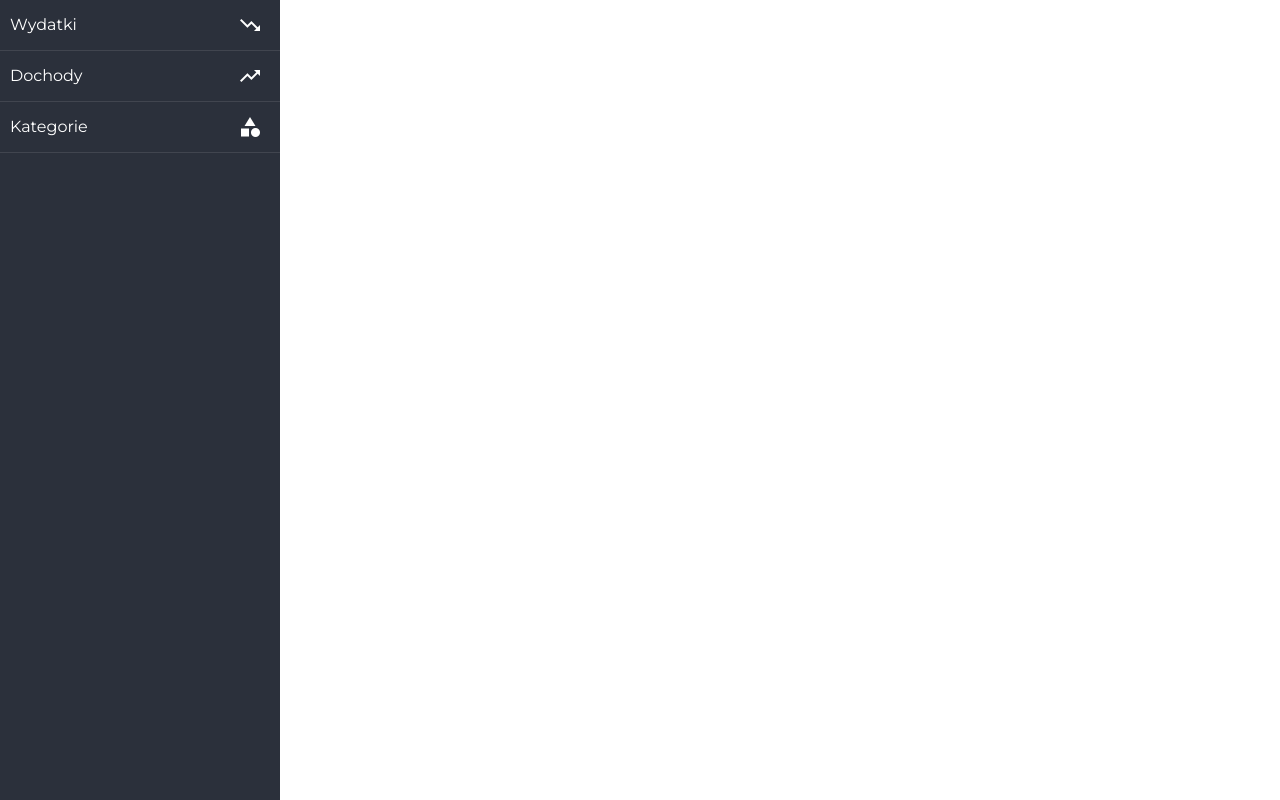
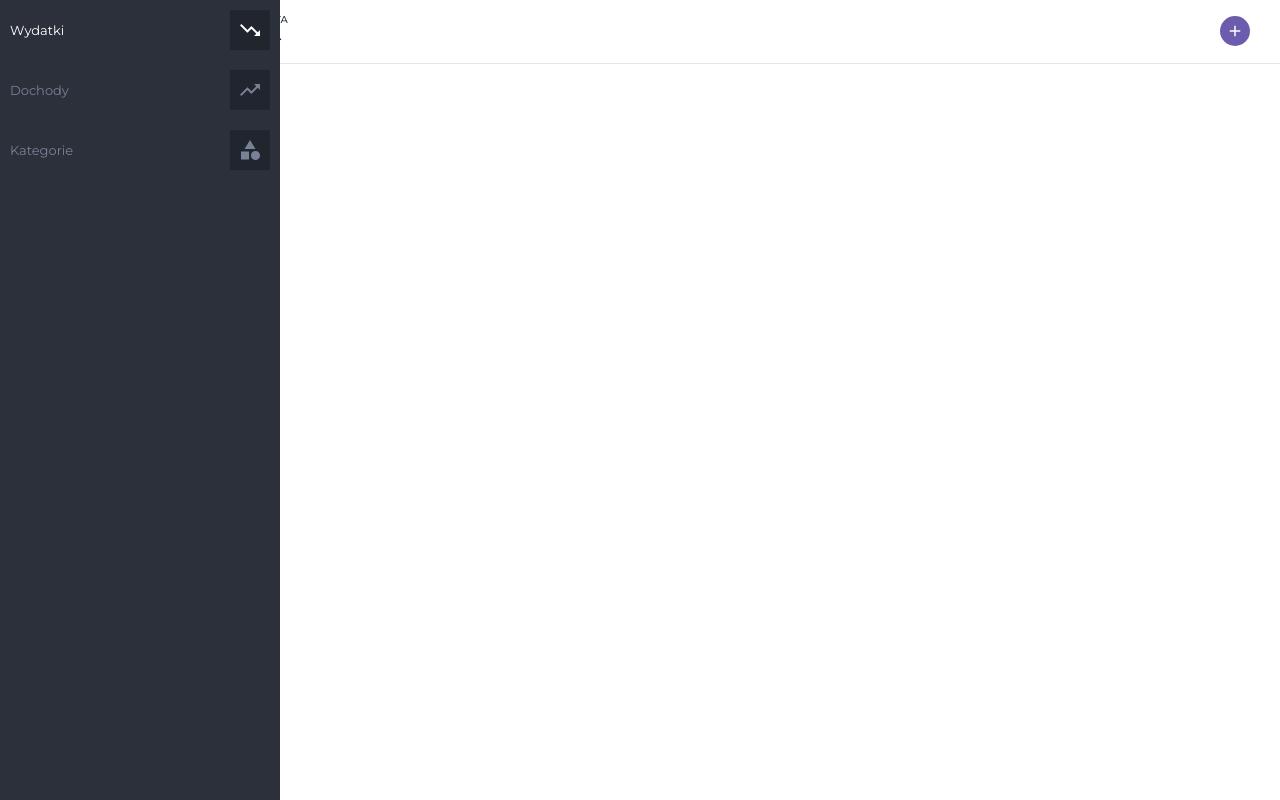
Before and after one commit to hitch90/home-budget-frontend, an Angular app: page / in a window 1280 px wide. Built offline with nearby package versions, Linux system fonts and the light colour scheme.

Commit message:
Add account balance and nav in header

```diff
--- a/src/app/shared/header/header.component.html
+++ b/src/app/shared/header/header.component.html
@@ -2,4 +2,43 @@
     <div class="header__logo">
         <img src="../../../assets/logo.png" alt="Logo" />
     </div>
+    <div class="header__balance">
+        <span class="header__label">
+            stan konta
+        </span>
+        1230 zł
+    </div>
+    <div class="header__add">
+        <button class="header__add-btn" (click)="toggleAddNav()">
+            <i class="material-icons">
+                add
+            </i>
+        </button>
+        <ul class="header__list" *ngIf="addNav" [@inOutAnimation]>
+            <li class="header__list-item">
+                <a href="#" class="header__list-link">
+                    <span class="header__list-icon">
+                        <i class="material-icons">
+                            trending_down
+                        </i>
+                    </span>
+                    <span class="header__list-text">
+                        Koszt
+                    </span>
+                </a>
+            </li>
+            <li class="header__list-item">
+                <a href="#" class="header__list-link">
+                    <span class="header__list-icon">
+                        <i class="material-icons">
+                            trending_up
+                        </i>
+                    </span>
+                    <span class="header__list-text">
+                        Dochód
+                    </span>
+                </a>
+            </li>
+        </ul>
+    </div>
 </header>
--- a/src/app/shared/header/header.component.scss
+++ b/src/app/shared/header/header.component.scss
@@ -0,0 +1,87 @@
+.header {
+    background: var(--white);
+    border-bottom: 1px solid var(--header-border-color);
+    display: flex;
+    padding: 10px 30px;
+    align-items: center;
+    justify-content: space-between;
+    &__logo {
+        padding: 0 30px 0 0;
+    }
+    &__balance {
+        text-align: center;
+        font-weight: 500;
+        padding: 0 20px;
+        border-left: 1px solid var(--header-border-color);
+    }
+    &__label {
+        color: var(--gray-dark);
+        font-size: 10px;
+        text-transform: uppercase;
+        display: block;
+        padding: 2px 3px;
+    }
+    &__add {
+        margin: 0 0 0 auto;
+        position: relative;
+        &-btn {
+            width: 30px;
+            height: 30px;
+            border-width: 0;
+            color: #fff;
+            background-color: var(--btn-primary);
+            border-color: var(--btn-primary);
+            padding: 0;
+            text-align: center;
+            border-radius: 50%;
+            i {
+                line-height: 30px;
+                font-size: 18px;
+            }
+        }
+    }
+    &__list {
+        position: absolute;
+        top: 105%;
+        right: 0;
+        background: var(--white);
+        box-shadow: 0 0 10px rgba(0, 0, 0, 0.2);
+        border-radius: 3px;
+        list-style: none;
+        margin: 0;
+        padding: 0;
+        &-item {
+
+        }
+        &-link {
+            white-space: nowrap;
+            color: var(--gray-dark);
+            padding: 0 20px;
+            line-height: 40px;
+            text-decoration: none;
+            font-size: 12px;
+            display: flex;
+            align-items: center;
+            margin: 0 0 5px;
+        }
+        &-text {
+            margin: 0 10px 0 0;
+        }
+        &-icon {
+            background: var(--primary);
+            color: var(--white);
+            width: 20px;
+            height: 20px;
+            text-align: center;
+            display: inline-block;
+            border-radius: 50%;
+            vertical-align: middle;
+            line-height: 20px;
+            margin: 0 10px 0 0;
+            i {
+                line-height: 20px;
+                font-size: 14px;
+            }
+        }
+    }
+}
--- a/src/app/shared/header/header.component.ts
+++ b/src/app/shared/header/header.component.ts
@@ -1,15 +1,43 @@
 import { Component, OnInit } from '@angular/core';
+import {animate, style, transition, trigger} from '@angular/animations';
 
 @Component({
   selector: 'app-header',
   templateUrl: './header.component.html',
-  styleUrls: ['./header.component.scss']
+  styleUrls: ['./header.component.scss'],
+    animations: [
+        trigger(
+            'inOutAnimation',
+            [
+                transition(
+                    ':enter',
+                    [
+                        style({ opacity: 0 }),
+                        animate('0.3s ease-out',
+                            style({ opacity: 1 }))
+                    ]
+                ),
+                transition(
+                    ':leave',
+                    [
+                        style({ opacity: 1 }),
+                        animate('0.3s ease-in',
+                            style({ opacity: 0 }))
+                    ]
+                )
+            ]
+        )
+    ]
 })
 export class HeaderComponent implements OnInit {
-
+    addNav = false;
   constructor() { }
 
   ngOnInit() {
   }
 
+  toggleAddNav() {
+      this.addNav = !this.addNav;
+  }
+
 }
--- a/src/app/shared/nav/nav.component.scss
+++ b/src/app/shared/nav/nav.component.scss
@@ -19,18 +19,26 @@
         align-items: center;
         width: 100%;
         padding: 0 0 0 10px;
-        color: #fff;
-        line-height: 50px;
+        line-height: 60px;
         text-decoration: none;
-        border-bottom: 1px solid rgba(255, 255, 255, 0.1);
+        color: var(--nav-color);
+        font-size: 13px;
+        &:hover {
+            color: var(--white);
+            i {
+                color: var(--white);
+            }
+        }
     }
     &__icon {
-        width: 60px;
+        width: 40px;
         text-align: center;
-        margin: 0 0 0 auto;
+        margin: 10px 10px 10px auto;
+        background: var(--nav-icon-bg);
+        color: var(--nav-icon-color);
         i {
             display: block;
-            line-height: 50px;
+            line-height: 40px;
         }
     }
 }
--- a/src/app/shared/shared.module.ts
+++ b/src/app/shared/shared.module.ts
@@ -4,9 +4,10 @@ import { CommonModule } from '@angular/common';
 import { HeaderComponent } from './header/header.component';
 import { FooterComponent } from './footer/footer.component';
 import { NavComponent } from './nav/nav.component';
+import {BrowserAnimationsModule} from '@angular/platform-browser/animations';
 
 @NgModule({
-    imports: [CommonModule, RouterModule],
+    imports: [CommonModule, RouterModule, BrowserAnimationsModule],
     declarations: [HeaderComponent, FooterComponent, NavComponent],
     exports: [HeaderComponent, FooterComponent, NavComponent]
 })
--- a/src/styles.scss
+++ b/src/styles.scss
@@ -23,6 +23,12 @@
     --light: #f8f9fa;
     --dark: #343a40;
     --nav-bg: #2b303b;
+    --nav-color: #788296;
+    --nav-icon-bg: #21252d;
+    --nav-icon-color: #788296;
+    --header-border-color: #e6e6e6;
+    --header-label-bg: #48b0f7;
+    --btn-primary: #6d5cae;
     --breakpoint-xs: 0;
     --breakpoint-sm: 576px;
     --breakpoint-md: 768px;
```
